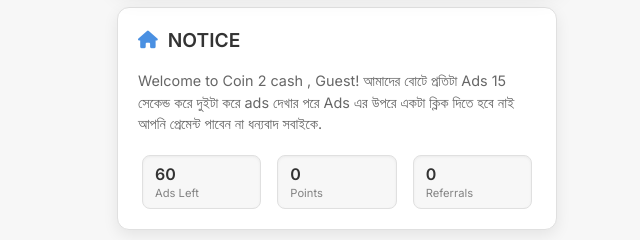
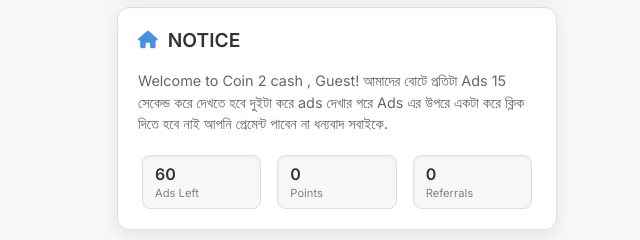
Before and after one commit to sumanhossainlove420-wq/Earningbot, a plain HTML site: page index.html in a window 1280 px wide. Shown: the part 374-614 px from the top of the page, 303-943 px from the left. Drawn offline with Linux system fonts and the light colour scheme.

Commit message:
Update index.html

```diff
--- a/index.html
+++ b/index.html
@@ -1239,7 +1239,7 @@
                         <i class="fas fa-home"></i> NOTICE
                     </h2>
                     <p class="task-description">
-                        Welcome to ${APP_NAME}, ${currentUser.name.split(' ')[0]}! আমাদের বোটে প্রতিটা Ads 15 সেকেন্ড করে দুইটা করে ads দেখার পরে Ads এর উপরে একটা ক্লিক দিতে হবে নাই আপনি প্রেমেন্ট পাবেন না ধন্যবাদ সবাইকে.
+                        Welcome to ${APP_NAME}, ${currentUser.name.split(' ')[0]}! আমাদের বোটে প্রতিটা Ads 15 সেকেন্ড করে দেখতে হবে দুইটা করে ads দেখার পরে Ads এর উপরে একটা করে ক্লিক দিতে হবে নাই আপনি প্রেমেন্ট পাবেন না ধন্যবাদ সবাইকে.
                     </p>
                     <div class="stats-display" style="justify-content: space-between; margin-top: 20px; gap: 8px;">
                         <div class="stat-item" style="flex: 1; margin: 0 4px;">
```
